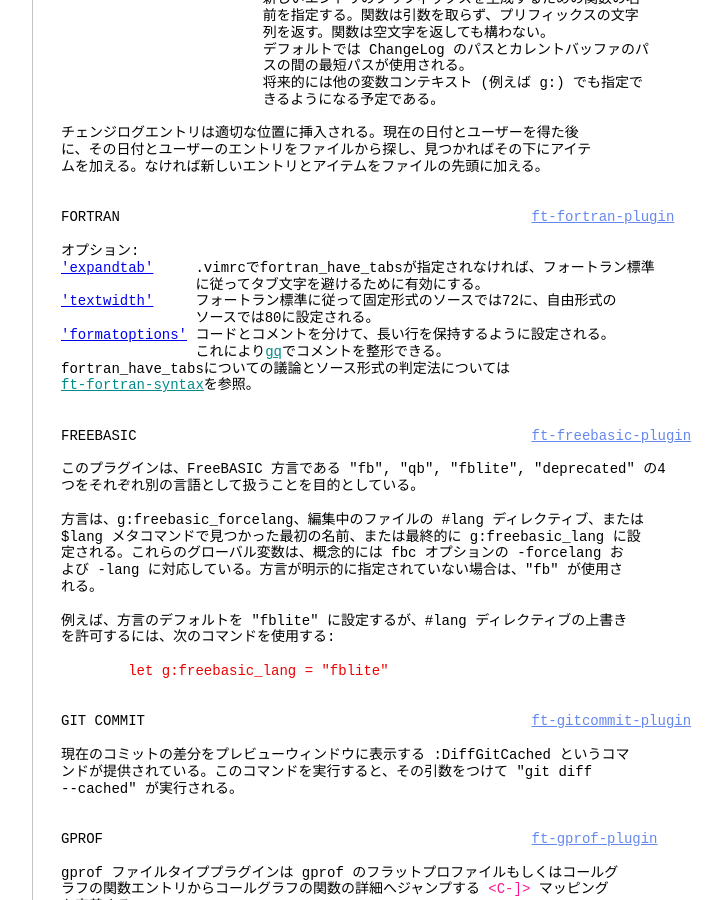
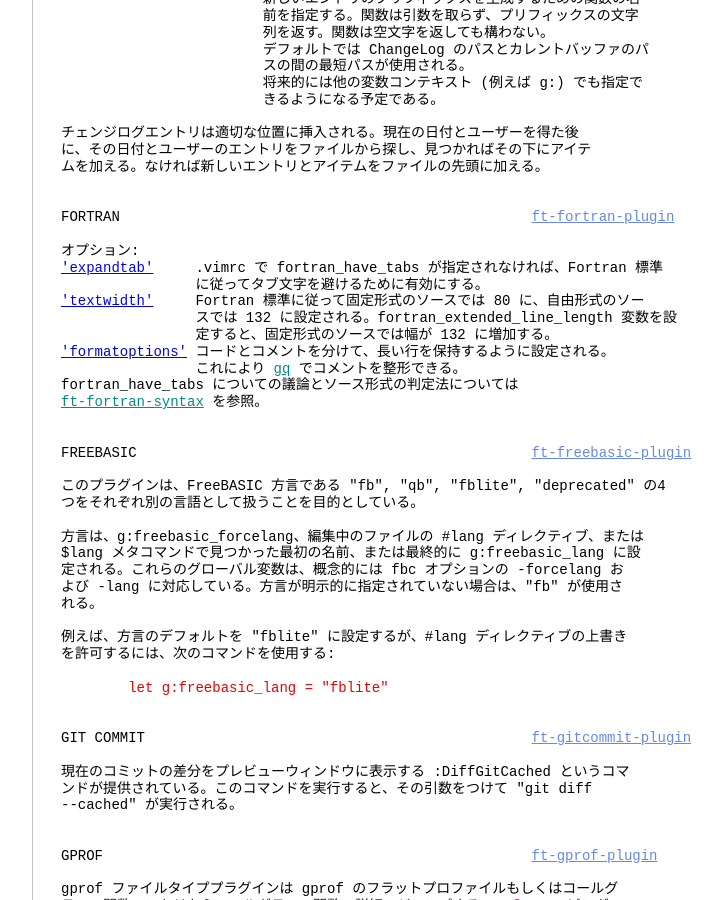
Before and after one commit to vim-jp/vimdoc-ja, a Jekyll site: the page built from filetype.html, in a window 1280 px wide and 900 px high, scrolled down 9312 px. Shown: the whole window, without its empty margins (340-1063 px from the left). Built offline with Jekyll 4.4.1, drawn with Linux system fonts in a browser that asks for light colours; nearby versions of some CDN libraries; comment, search, counter and statistics services are not loaded; some of the changed text lies outside the part shown.

Commit message:
Generated by GitHub workflow 7167300500
https://github.com/vim-jp/vimdoc-ja-working/actions/runs/7167300500

```diff
--- a/filetype.html
+++ b/filetype.html
@@ -3,7 +3,7 @@ layout: vimdoc
 helpname: 'filetype'
 ---
 <div id='vimCodeElement'>
-<a class="Constant" href="filetype.html" name="filetype.txt">filetype.txt</a>&nbsp;&nbsp;For&nbsp;<span class="Identifier">Vim バージョン 9.0.</span>&nbsp;&nbsp;Last change: 2023 Sep 11<br>
+<a class="Constant" href="filetype.html" name="filetype.txt">filetype.txt</a>&nbsp;&nbsp;For&nbsp;<span class="Identifier">Vim バージョン 9.0.</span>&nbsp;&nbsp;Last change: 2023 Dec 05<br>
 <br>
 <br>
 &nbsp;&nbsp;&nbsp;&nbsp;&nbsp;&nbsp;&nbsp;&nbsp;&nbsp;&nbsp;&nbsp;&nbsp;&nbsp;&nbsp;&nbsp;&nbsp;<span class="Identifier">VIMリファレンスマニュアル&nbsp;&nbsp;&nbsp;&nbsp;by Bram Moolenaar</span><br>
@@ -560,14 +560,15 @@ b:changelog_entry_prefix<br>
 <span class="Statement">FORTRAN&nbsp;&nbsp;&nbsp;&nbsp;&nbsp;&nbsp;&nbsp;&nbsp;&nbsp;&nbsp;&nbsp;&nbsp;&nbsp;&nbsp;&nbsp;&nbsp;&nbsp;&nbsp;&nbsp;&nbsp;&nbsp;&nbsp;&nbsp;&nbsp;&nbsp;&nbsp;&nbsp;&nbsp;&nbsp;&nbsp;&nbsp;&nbsp;&nbsp;&nbsp;&nbsp;&nbsp;&nbsp;&nbsp;&nbsp;&nbsp;&nbsp;&nbsp;&nbsp;&nbsp;&nbsp;&nbsp;&nbsp;&nbsp;&nbsp;</span><a class="Constant" href="filetype.html#ft-fortran-plugin" name="ft-fortran-plugin">ft-fortran-plugin</a><br>
 <br>
 オプション:<br>
-<a class="Type" href="options.html#'expandtab'">'expandtab'</a>&nbsp;&nbsp;&nbsp;&nbsp; .vimrcでfortran_have_tabsが指定されなければ、フォートラン標準<br>
+<a class="Type" href="options.html#'expandtab'">'expandtab'</a>&nbsp;&nbsp;&nbsp;&nbsp; .vimrc で fortran_have_tabs が指定されなければ、Fortran 標準<br>
 &nbsp;&nbsp;&nbsp;&nbsp;&nbsp;&nbsp;&nbsp;&nbsp;&nbsp;&nbsp;&nbsp;&nbsp;&nbsp;&nbsp;&nbsp;&nbsp;に従ってタブ文字を避けるために有効にする。<br>
-<a class="Type" href="options.html#'textwidth'">'textwidth'</a>&nbsp;&nbsp;&nbsp;&nbsp; フォートラン標準に従って固定形式のソースでは72に、自由形式の<br>
-&nbsp;&nbsp;&nbsp;&nbsp;&nbsp;&nbsp;&nbsp;&nbsp;&nbsp;&nbsp;&nbsp;&nbsp;&nbsp;&nbsp;&nbsp;&nbsp;ソースでは80に設定される。<br>
+<a class="Type" href="options.html#'textwidth'">'textwidth'</a>&nbsp;&nbsp;&nbsp;&nbsp; Fortran 標準に従って固定形式のソースでは 80 に、自由形式のソー<br>
+&nbsp;&nbsp;&nbsp;&nbsp;&nbsp;&nbsp;&nbsp;&nbsp;&nbsp;&nbsp;&nbsp;&nbsp;&nbsp;&nbsp;&nbsp;&nbsp;スでは 132 に設定される。fortran_extended_line_length 変数を設<br>
+&nbsp;&nbsp;&nbsp;&nbsp;&nbsp;&nbsp;&nbsp;&nbsp;&nbsp;&nbsp;&nbsp;&nbsp;&nbsp;&nbsp;&nbsp;&nbsp;定すると、固定形式のソースでは幅が 132 に増加する。<br>
 <a class="Type" href="options.html#'formatoptions'">'formatoptions'</a>&nbsp;コードとコメントを分けて、長い行を保持するように設定される。<br>
-&nbsp;&nbsp;&nbsp;&nbsp;&nbsp;&nbsp;&nbsp;&nbsp;&nbsp;&nbsp;&nbsp;&nbsp;&nbsp;&nbsp;&nbsp;&nbsp;これにより<a class="Identifier" href="change.html#gq">gq</a>でコメントを整形できる。<br>
-fortran_have_tabsについての議論とソース形式の判定法については<br>
-<a class="Identifier" href="syntax.html#ft-fortran-syntax">ft-fortran-syntax</a>を参照。<br>
+&nbsp;&nbsp;&nbsp;&nbsp;&nbsp;&nbsp;&nbsp;&nbsp;&nbsp;&nbsp;&nbsp;&nbsp;&nbsp;&nbsp;&nbsp;&nbsp;これにより&nbsp;<a class="Identifier" href="change.html#gq">gq</a>&nbsp;でコメントを整形できる。<br>
+fortran_have_tabs についての議論とソース形式の判定法については<br>
+<a class="Identifier" href="syntax.html#ft-fortran-syntax">ft-fortran-syntax</a>&nbsp;を参照。<br>
 <br>
 <br>
 <span class="Statement">FREEBASIC&nbsp;&nbsp;&nbsp;&nbsp;&nbsp;&nbsp;&nbsp;&nbsp;&nbsp;&nbsp;&nbsp;&nbsp;&nbsp;&nbsp;&nbsp;&nbsp;&nbsp;&nbsp;&nbsp;&nbsp;&nbsp;&nbsp;&nbsp;&nbsp;&nbsp;&nbsp;&nbsp;&nbsp;&nbsp;&nbsp;&nbsp;&nbsp;&nbsp;&nbsp;&nbsp;&nbsp;&nbsp;&nbsp;&nbsp;&nbsp;&nbsp;&nbsp;&nbsp;&nbsp;&nbsp;&nbsp;&nbsp;</span><a class="Constant" href="filetype.html#ft-freebasic-plugin" name="ft-freebasic-plugin">ft-freebasic-plugin</a><br>
```
